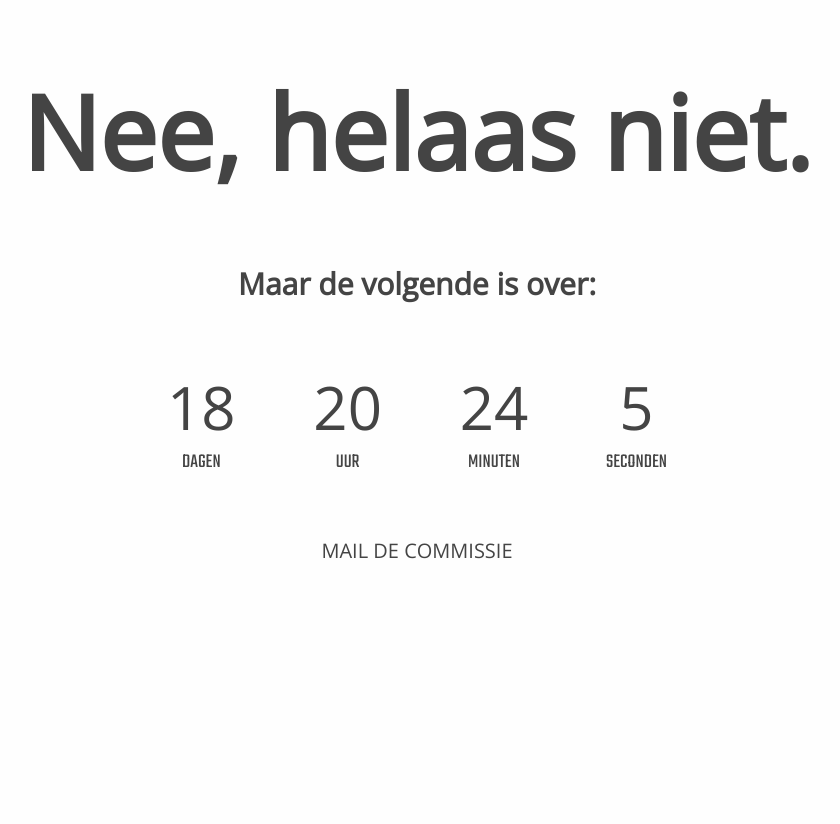
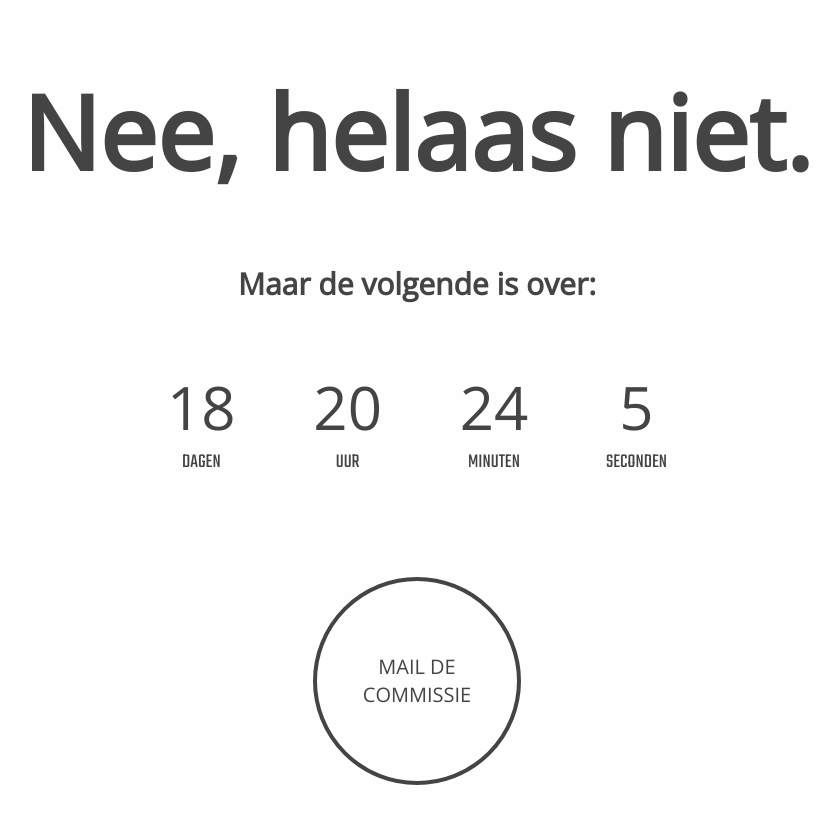
Before and after one commit to itsguus/ishetalbal, a Jekyll site: the page built from index.md, in a window 1280 px wide. Shown: the top 824 px of the page, without its empty margins (223-1063 px from the left). Built offline with Jekyll 4.4.1, drawn with Linux system fonts in a browser that asks for light colours.

Commit message:
update Guus

```diff
--- a/_layouts/home.html
+++ b/_layouts/home.html
@@ -22,7 +22,7 @@
                 <p class="timeunit">seconden</p>
             </div>
         </div>
-        <a HREF="mailto:gebruiker@provider.nl">MAIL DE COMMISSIE</a>
+        <a HREF="mailto:gebruiker@provider.nl">MAIL DE <br>COMMISSIE</a>
     </main>
 </body>
 
--- a/css/styles.css
+++ b/css/styles.css
@@ -12,4 +12,5 @@ main > div {display:flex; width: 25rem; justify-content: space-between; margin:
     main > div {width: calc(100% - 4rem); justify-content: space-around;}
 }
 .t {display:flex; flex-direction: column; align-items: center;}
-a {text-decoration: none; color: #444;}
+a {margin-top: 2rem; text-decoration: none; text-align: center; color: #444; height: 10rem; width: 10rem; border: 4px solid #444; border-radius: 50%; display:flex; justify-content: center; align-items: center;}
+ a:hover {border: 4px solid green; color: green;}
--- a/js/scripts.js
+++ b/js/scripts.js
@@ -5,7 +5,7 @@ function updateTime() {
         Difference_In_Days = Math.floor(Difference_In_Time / (1000 * 3600 * 24)),
         Difference_In_Hours = Math.floor(Math.abs((date1 - date2) / 36e5 % 24)),
         Difference_In_Minutes = Math.floor(Difference_In_Time / (1000 * 60) % 60),
-        Difference_In_Seconds = Math.floor(Difference_In_Time / (1000) % 60),
+        Difference_In_Seconds = Math.ceil(Difference_In_Time / (1000) % 60),
         days = document.querySelector(".days p:first-of-type"),
         hours = document.querySelector(".hours p:first-of-type"),
         minutes = document.querySelector(".minutes p:first-of-type"),
```
Also changed, not shown: 3 other files.
